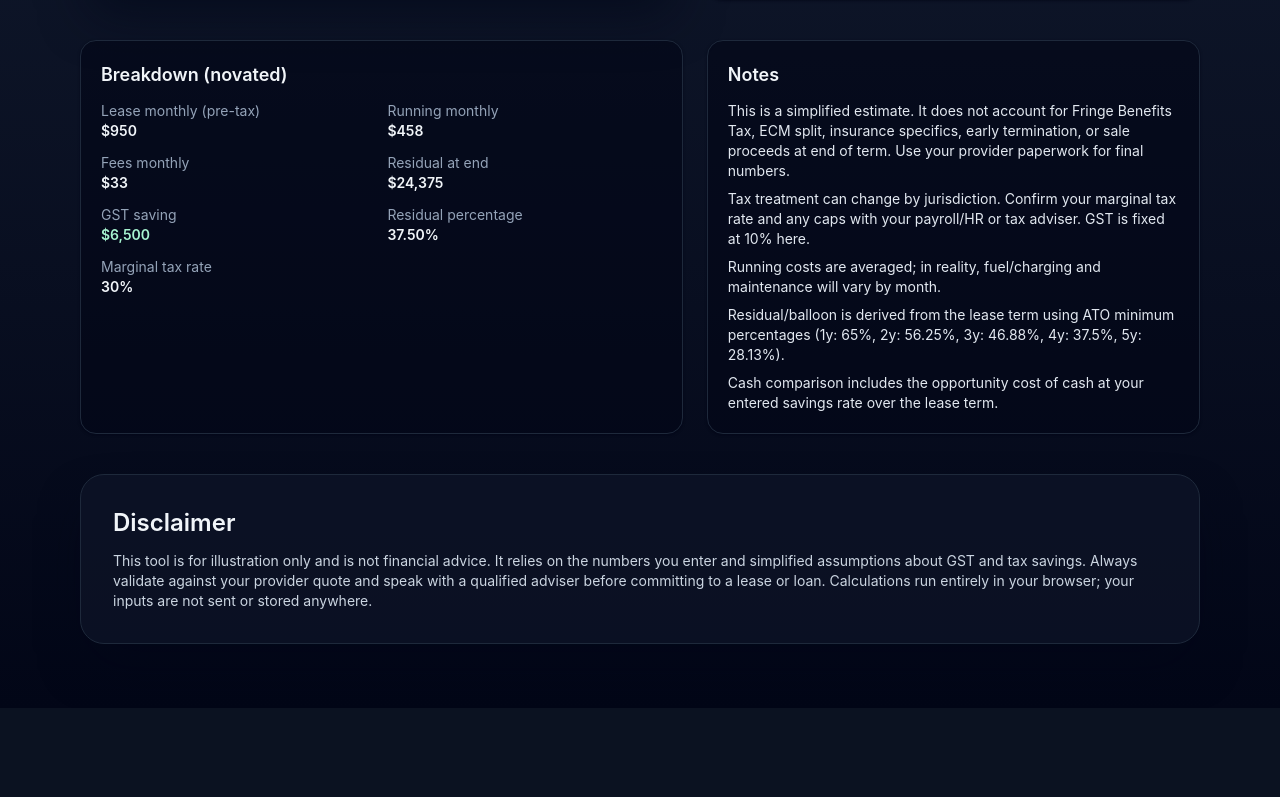
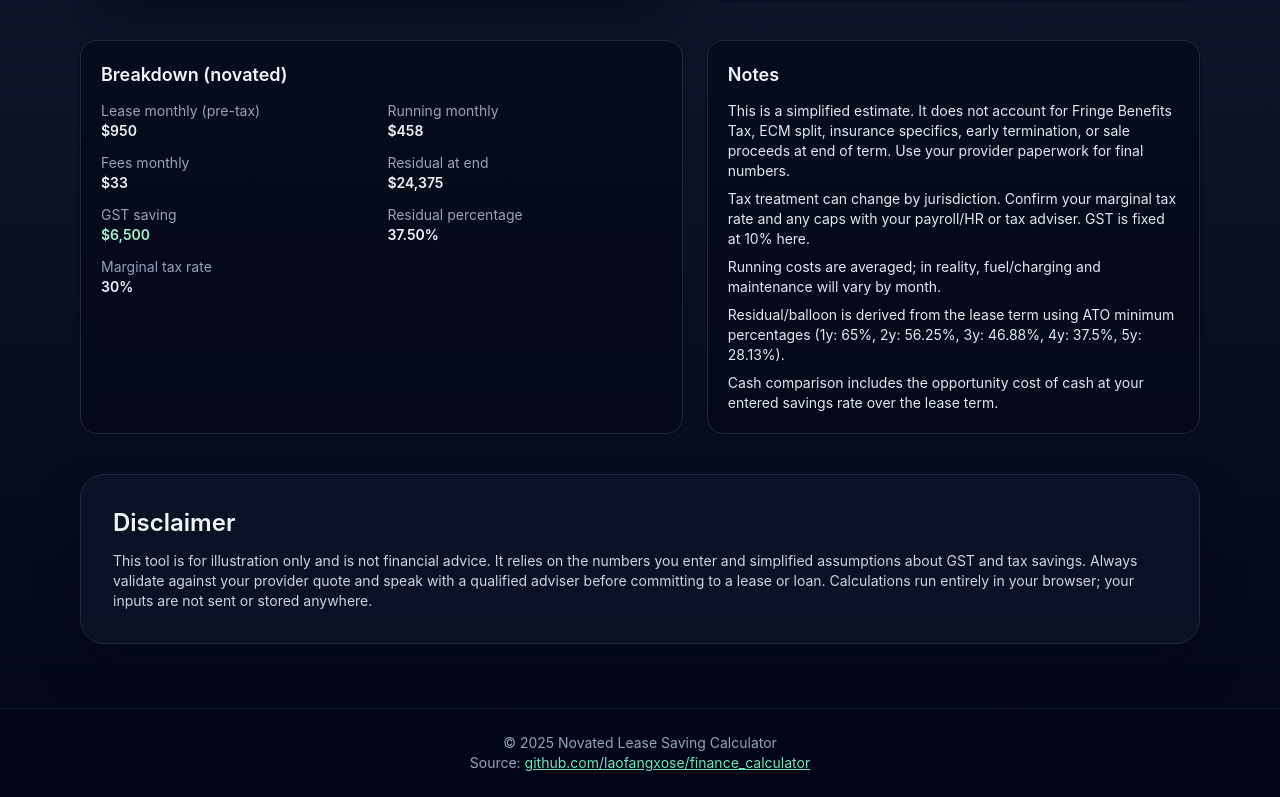
Before and after one commit to laofangxose/finance_calculator, a React (Vite) app: page / in a window 1280 px wide. Shown: the part 992-1789 px from the top of the page. Before the commit the page ends 1700 px from the top, so only its background shows below. Built offline with nearby package versions, Linux system fonts and the light colour scheme.

Commit message:
chore: add footer with copyright and repo link

```diff
--- a/src/App.tsx
+++ b/src/App.tsx
@@ -514,6 +514,20 @@ function App() {
           </section>
         </main>
       </div>
+      <footer className="border-t border-slate-900 bg-slate-950/80 px-4 py-6 text-center text-sm text-slate-400">
+        <p>© {new Date().getFullYear()} Novated Lease Saving Calculator</p>
+        <p>
+          Source:{' '}
+          <a
+            href="https://github.com/laofangxose/finance_calculator"
+            className="text-emerald-300 underline"
+            target="_blank"
+            rel="noreferrer"
+          >
+            github.com/laofangxose/finance_calculator
+          </a>
+        </p>
+      </footer>
     </div>
   )
 }
```
